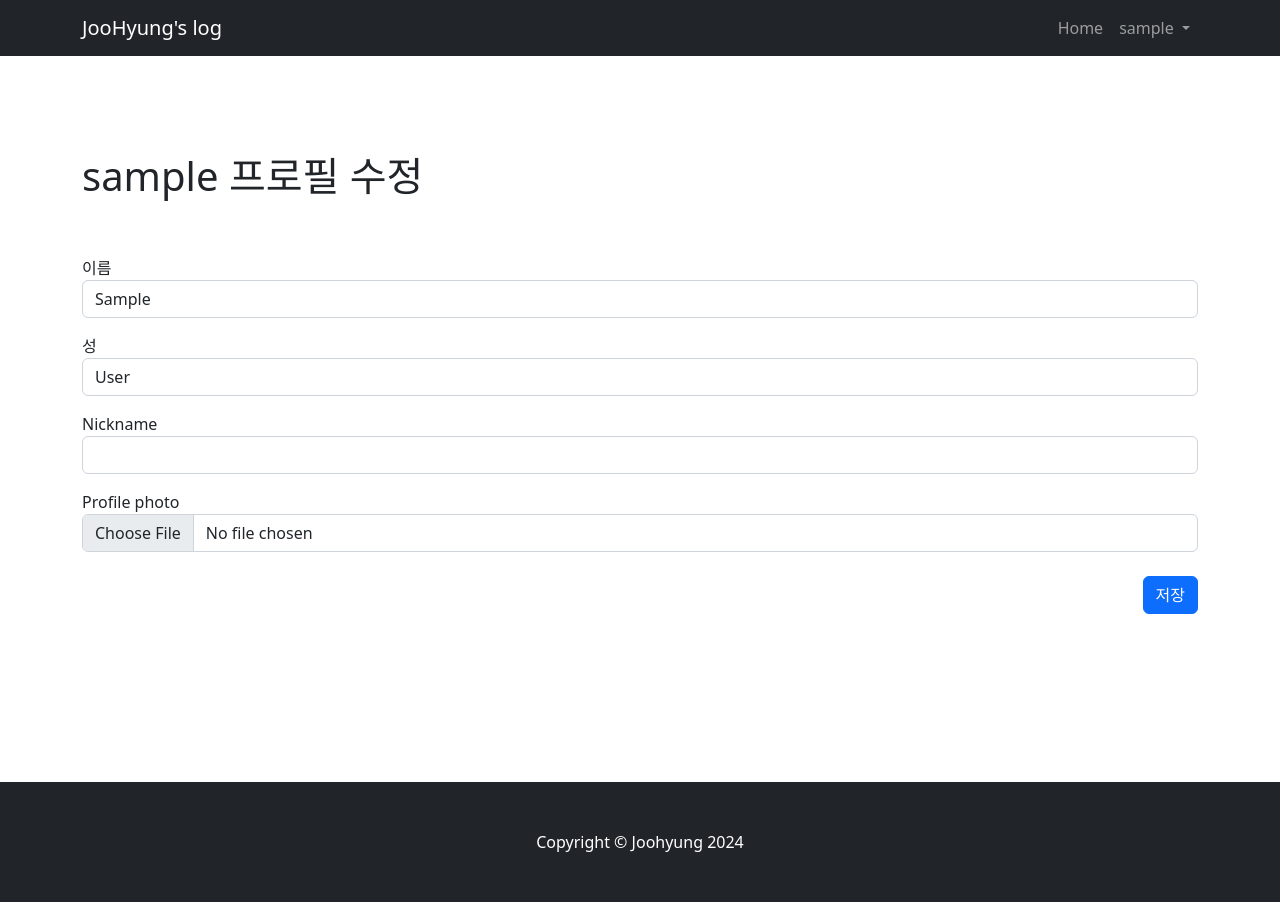
After one commit to JoohyungDev/movie-review-blog, a Django app: page /blog/update_profile/1/ in a window 1280 px wide. The commit adds this page. Run offline with Django 5.2, Linux system fonts and the light colour scheme; the visitor is signed in with stand-in values (Sample User, id 1); some libraries are stand-ins or nearby versions.

Commit message:
프로필 레이아웃 수정 및 프로필 수정 기능 추가

```diff
--- a/blog/forms.py
+++ b/blog/forms.py
@@ -1,8 +1,23 @@
-from .models import Comment
+from .models import Comment, Profile
 from django import forms
+from django.contrib.auth.models import User
 
 
 class CommentForm(forms.ModelForm):
     class Meta:
         model = Comment
         fields = ("content",)
+
+
+class UserForm(forms.ModelForm):
+    class Meta:
+        model = User
+        fields = ["first_name", "last_name"]
+
+
+class ProfileForm(forms.ModelForm):
+    profile_photo = forms.ImageField(required=False)
+
+    class Meta:
+        model = Profile
+        fields = ["nickname", "profile_photo"]
--- a/blog/templates/blog/profile.html
+++ b/blog/templates/blog/profile.html
@@ -30,7 +30,7 @@
                             {% endif %}
                         </div>
                         <div class="text-center mt-4">
-                            <button type="submit" class="btn btn-primary">프로필 편집</button>
+                            <a href="{% url 'profile_update' user.pk %}" class="btn btn-primary">프로필 편집</a>
                         </div>
                     </form>
                 </div>
--- /dev/null
+++ b/blog/templates/blog/profile_update.html
@@ -0,0 +1,39 @@
+{% extends 'blog/base_full_width.html' %}
+{% block main %}
+<div class="container mt-5 col-12">
+    <div class="row">
+    <h1 class="mt-5">{{ user.username }} 프로필 수정</h1>
+    <div class="mb-5">
+    <form class="mb-5" action="" method="post" enctype="multipart/form-data">
+        {% csrf_token %}
+        <div class="my-5">
+        <div class="form-group">
+            {% for field in user_form %}
+            <label for="{{ field.id_for_label }}">{{ field.label }}</label>
+            <div class="mb-3">
+            <input type="{{ field.field.widget.input_type }}" class="form-control" id="{{ field.id_for_label }}"
+            name="{{ field.name }}" placeholder="{{ field.help_text }}" {% if field.value %}value="{{ field.value }}"{% endif %}>
+            </div>
+            {% endfor %}
+        </div>
+        <div class="form-group">
+            {% for field in profile_form %}
+            <label for="{{ field.id_for_label }}">{{ field.label }}</label>
+            <div class="mb-3">
+            <input type="{{ field.field.widget.input_type }}" class="form-control mb-3" id="{{ field.id_for_label }}"
+            name="{{ field.name }}" placeholder="{{ field.help_text }}" {% if field.value %}value="{{ field.value }}"{% endif %}>
+            {% endfor %}
+            </div>
+        </div>
+        <div class="text-end mt-4">
+            <button type="submit" class="btn btn-primary">저장</button>
+        </div>
+        </div>
+        <div class="mb-5"></div>
+    </form>
+    </div>
+</div>
+<div class="mt-5"></div>
+<div class="mt-4"></div>
+
+{% endblock %}
--- a/blog/urls.py
+++ b/blog/urls.py
@@ -18,10 +18,14 @@ urlpatterns = [
         views.ChangePassword.as_view(),
         name="password_change",
     ),
-    # path("profile/<int:pk>/", views.UserProfile.as_view(), name="profile"),
     path(
         "profile/<int:pk>/",
         views.ProfileDetail.as_view(),
         name="profile",
     ),
+    path(
+        "update_profile/<int:pk>/",
+        views.ProfileUpdate.as_view(),
+        name="profile_update",
+    ),
 ]
--- a/blog/views.py
+++ b/blog/views.py
@@ -17,11 +17,12 @@ from django.core.exceptions import PermissionDenied
 from django.utils.text import slugify
 from django.urls import reverse_lazy
 from django.db.models import Q
-from .forms import CommentForm
+from .forms import CommentForm, UserForm, ProfileForm
 from django.shortcuts import get_object_or_404
 from django.contrib.auth.views import PasswordChangeView
 from django.contrib.messages.views import SuccessMessageMixin
 from django.contrib.auth.models import User
+from django.views import View
 
 
 class PostList(ListView):
@@ -256,3 +257,51 @@ class ProfileDetail(LoginRequiredMixin, DeleteView):
             return super().dispatch(request, *args, **kwargs)
         else:
             raise PermissionDenied
+
+
+class ProfileUpdate(LoginRequiredMixin, View):
+    def get(self, request, *args, **kwargs):
+        user = request.user
+        user_form = UserForm(
+            initial={
+                "first_name": user.first_name,
+                "last_name": user.last_name,
+            }
+        )
+
+        if hasattr(user, "profile"):
+            profile = user.profile
+            profile_form = ProfileForm(
+                initial={
+                    "nickname": profile.nickname,
+                    "profile_photo": profile.profile_photo,
+                }
+            )
+        else:
+            profile_form = ProfileForm()
+
+        return render(
+            request,
+            "blog/profile_update.html",
+            {"user_form": user_form, "profile_form": profile_form},
+        )
+
+    def post(self, request, *args, **kwargs):
+        u = User.objects.get(id=request.user.pk)
+        user_form = UserForm(request.POST, instance=u)
+
+        if user_form.is_valid():
+            user_form.save()
+
+        if hasattr(u, "profile"):
+            profile = u.profile
+            profile_form = ProfileForm(request.POST, request.FILES, instance=profile)
+        else:
+            profile_form = ProfileForm(request.POST, request.FILES)
+
+        if profile_form.is_valid():
+            profile = profile_form.save(commit=False)
+            profile.user = u
+            profile.save()
+
+        return redirect("profile", pk=request.user.pk)
```
